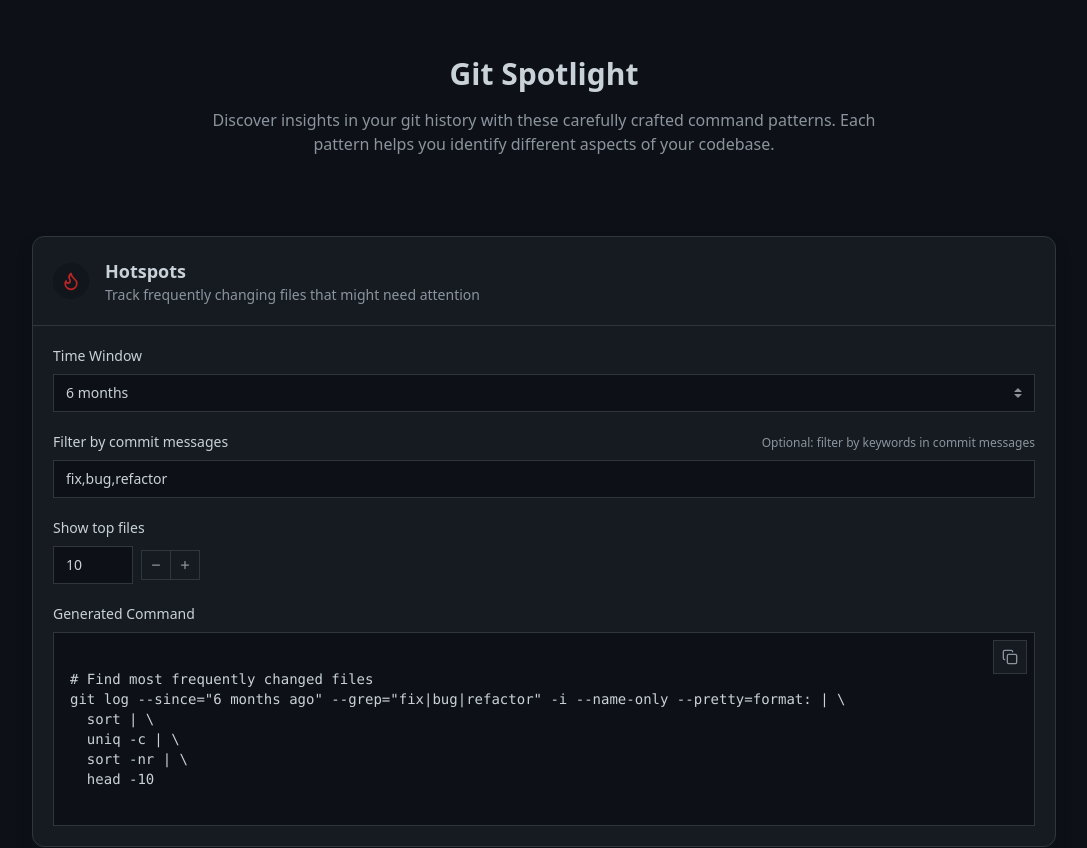
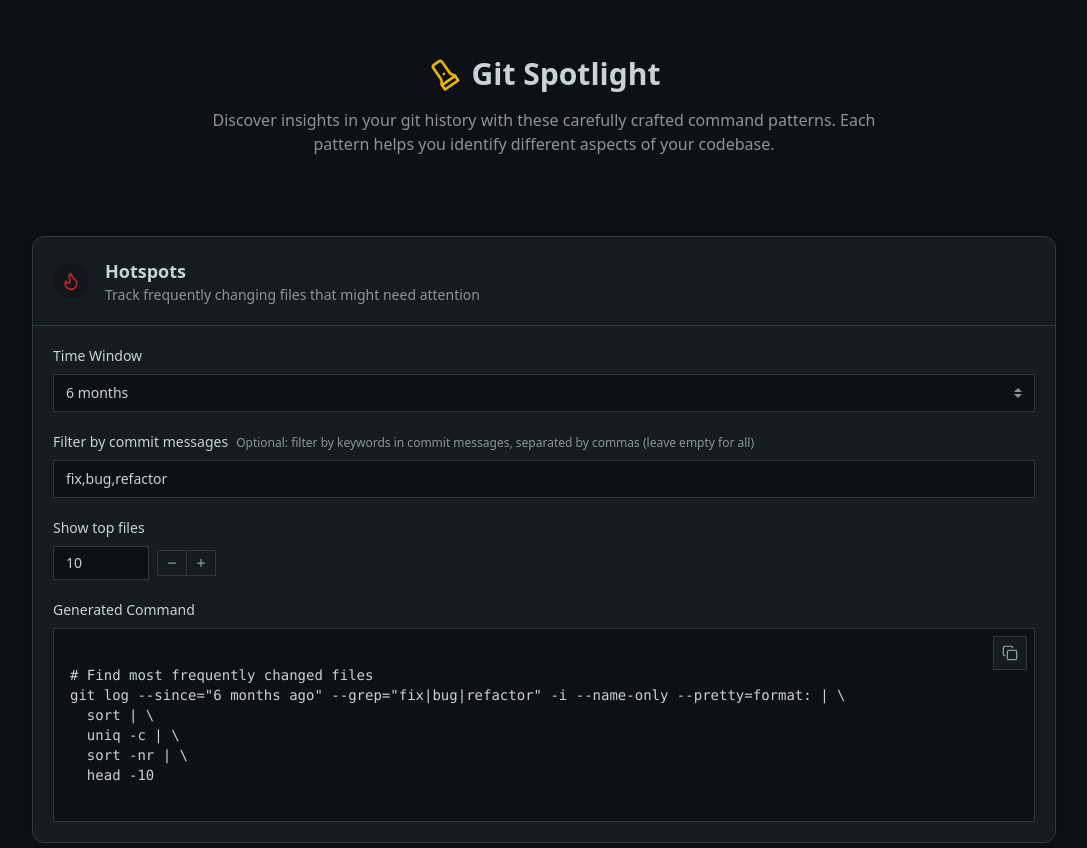
Before and after one commit to asafkorem/git-spotlight, a Next.js app: page / in a window 1280 px wide. Shown: the top 848 px of the page, without its empty margins (96-1183 px from the left). Built offline with nearby package versions, Linux system fonts and the light colour scheme.

Commit message:
feat: update icons and ui tweaks

```diff
--- a/src/app/page.tsx
+++ b/src/app/page.tsx
@@ -2,13 +2,17 @@
 
 import { patterns } from '@/config/patterns';
 import { PatternCard } from '@/components/PatternCard';
+import { Flashlight } from 'lucide-react';
 
 export default function Home() {
   return (
       <div className="min-h-screen bg-[#0d1117] text-[#c9d1d9] p-6">
         <div className="max-w-5xl mx-auto space-y-6">
           <header className="text-center py-8">
-            <h1 className="text-3xl font-bold mb-4">Git Spotlight</h1>
+            <div className="flex items-center justify-center gap-3 mb-4">
+              <Flashlight className="w-8 h-8 text-yellow-500 transform rotate-[145deg]" />
+              <h1 className="text-3xl font-bold">Git Spotlight</h1>
+            </div>
             <p className="text-[#8b949e] max-w-2xl mx-auto mb-6">
               Discover insights in your git history with these carefully crafted command patterns.
               Each pattern helps you identify different aspects of your codebase.
--- a/src/components/CustomNumberInput.tsx
+++ b/src/components/CustomNumberInput.tsx
@@ -16,18 +16,6 @@ export const CustomNumberInput: React.FC<CustomNumberInputProps> = ({
                                                                         max,
                                                                         className
                                                                     }) => {
-    const increment = () => {
-        if (max === undefined || value < max) {
-            onChange(value + 1);
-        }
-    };
-
-    const decrement = () => {
-        if (min === undefined || value > min) {
-            onChange(value - 1);
-        }
-    };
-
     return (
         <div className="flex items-center gap-2">
             <input
@@ -40,7 +28,7 @@ export const CustomNumberInput: React.FC<CustomNumberInputProps> = ({
                         onChange(newValue);
                     }
                 }}
-                className={`w-20 bg-[#0d1117] border border-[#30363d] rounded-lg px-3 py-2
+                className={`w-24 bg-[#0d1117] border border-[#30363d] rounded-lg px-3 py-1.5
                 text-left text-[#c9d1d9] text-sm focus:outline-none focus:ring-1
                 focus:ring-[#388bfd]/40 focus:border-[#388bfd] hover:border-[#3d4449]
                 transition-colors duration-200 [appearance:textfield]
@@ -49,12 +37,12 @@ export const CustomNumberInput: React.FC<CustomNumberInputProps> = ({
                 min={min}
                 max={max}
             />
-            <div className="flex border border-[#30363d] rounded-lg overflow-hidden">
+            <div className="inline-flex border border-[#30363d] rounded-lg overflow-hidden">
                 <button
                     type="button"
-                    onClick={decrement}
+                    onClick={() => onChange(Math.max((min ?? -Infinity), value - 1))}
                     disabled={min !== undefined && value <= min}
-                    className="px-2 py-2 text-[#8b949e] hover:text-[#c9d1d9] hover:bg-[#30363d]
+                    className="px-2 py-1.5 text-[#8b949e] hover:text-[#c9d1d9] hover:bg-[#30363d]
                     disabled:text-[#484f58] disabled:hover:bg-transparent
                     disabled:cursor-not-allowed transition-colors duration-200 border-r border-[#30363d]"
                 >
@@ -62,9 +50,9 @@ export const CustomNumberInput: React.FC<CustomNumberInputProps> = ({
                 </button>
                 <button
                     type="button"
-                    onClick={increment}
+                    onClick={() => onChange(Math.min((max ?? Infinity), value + 1))}
                     disabled={max !== undefined && value >= max}
-                    className="px-2 py-2 text-[#8b949e] hover:text-[#c9d1d9] hover:bg-[#30363d]
+                    className="px-2 py-1.5 text-[#8b949e] hover:text-[#c9d1d9] hover:bg-[#30363d]
                     disabled:text-[#484f58] disabled:hover:bg-transparent
                     disabled:cursor-not-allowed transition-colors duration-200"
                 >
--- a/src/components/PatternCard.tsx
+++ b/src/components/PatternCard.tsx
@@ -41,7 +41,7 @@ export const PatternCard: React.FC<PatternCardProps> = ({ pattern }) => {
             <div className="p-5 space-y-5">
                 {pattern.params.map(param => (
                     <div key={param.name} className="space-y-2">
-                        <label className="text-[#c9d1d9] text-sm font-medium flex items-baseline justify-between">
+                        <label className="text-[#c9d1d9] text-sm font-medium block">
                             {param.label}
                             {param.description && (
                                 <span className="text-[#8b949e] ml-2 text-xs font-normal">
--- a/src/config/patterns.ts
+++ b/src/config/patterns.ts
@@ -21,7 +21,7 @@ export const hotspotPattern: PatternDefinition = {
             label: 'Filter by commit messages',
             type: 'text',
             defaultValue: 'fix,bug,refactor',
-            description: 'Optional: filter by keywords in commit messages'
+            description: 'Optional: filter by keywords in commit messages, separated by commas (leave empty for all)'
         },
         {
             name: 'limit',
@@ -61,7 +61,7 @@ export const dungeonPattern: PatternDefinition = {
             label: 'Filter by commit messages',
             type: 'text',
             defaultValue: 'fix,bug,refactor',
-            description: 'Optional: filter by keywords in commit messages'
+            description: 'Optional: filter by keywords in commit messages, separated by commas (leave empty for all)'
         },
         {
             name: 'minChanges',
```
